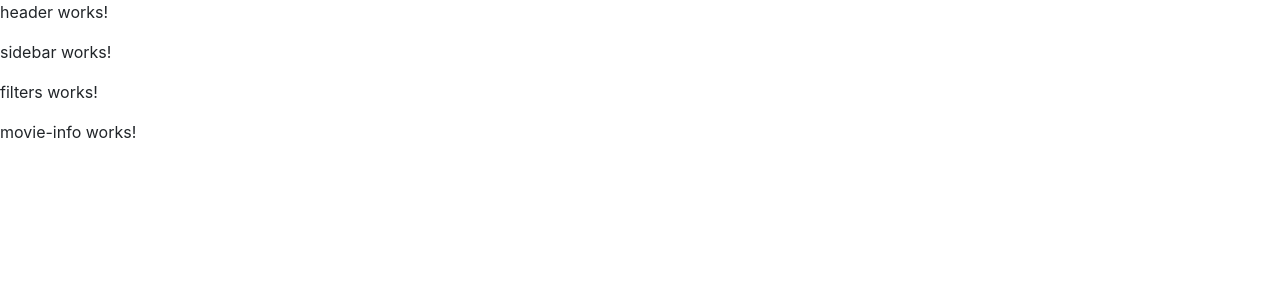
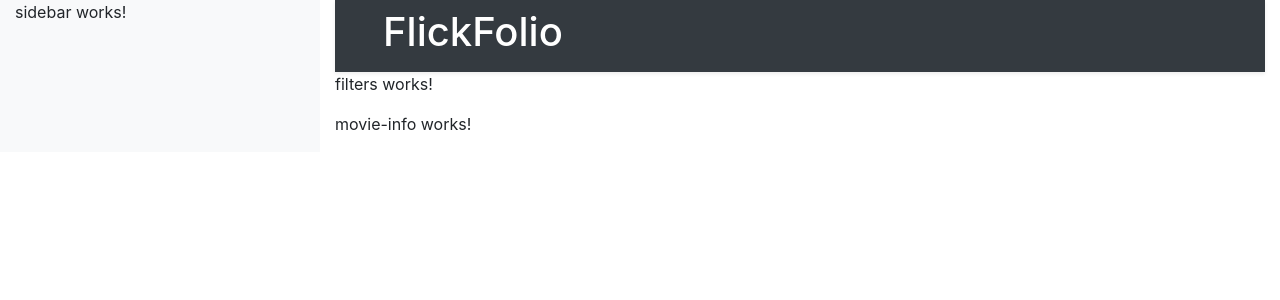
Before and after one commit to fender-kid/FlickFolio, an Angular app: page / in a window 1280 px wide. Shown: the top 300 px of the page. Built offline with nearby package versions, Linux system fonts and the light colour scheme.

Commit message:
Added a main container.

```diff
--- a/src/app/app.component.html
+++ b/src/app/app.component.html
@@ -1,4 +1,13 @@
-<app-header></app-header>
-<app-sidebar></app-sidebar>
-<app-filters></app-filters>
-<app-movie-info></app-movie-info>
+<div class="container-fluid h-100">
+  <div class="row h-100">
+      <div class="col-3 bg-light">
+          <app-sidebar></app-sidebar>
+      </div>
+      <div class="col-9">
+        <app-header></app-header>
+        <app-filters></app-filters>
+        <app-movie-info></app-movie-info>
+
+      </div>
+  </div>
+</div>
--- a/src/app/header/header.component.html
+++ b/src/app/header/header.component.html
@@ -1 +1,3 @@
-<p>header works!</p>
+<header class="app-header bg-dark text-white text-left py-2 shadow-sm">
+  <h1 class="ml-5">FlickFolio</h1>
+</header>
```
